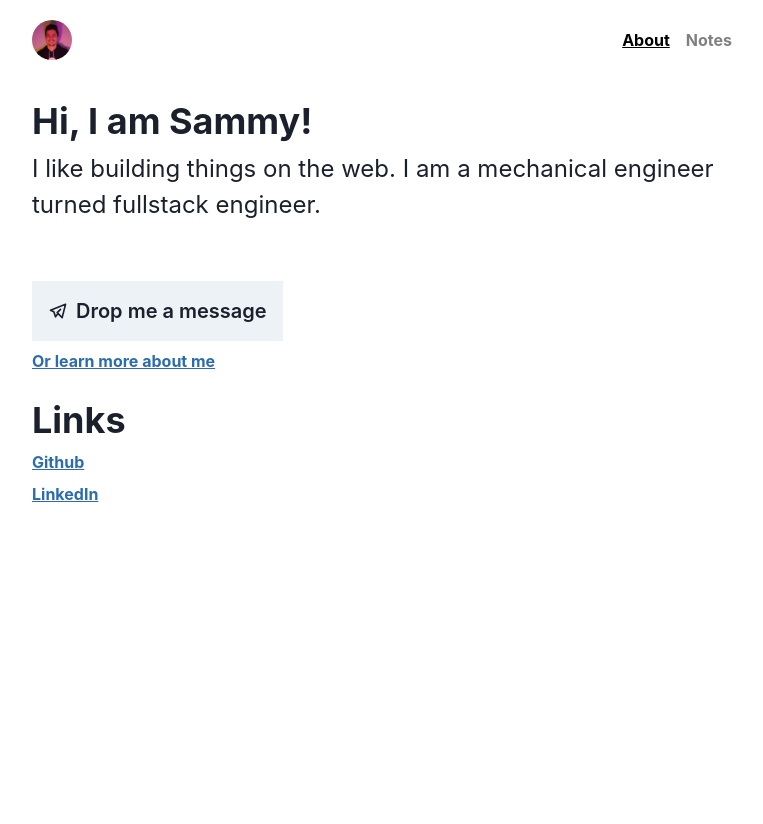
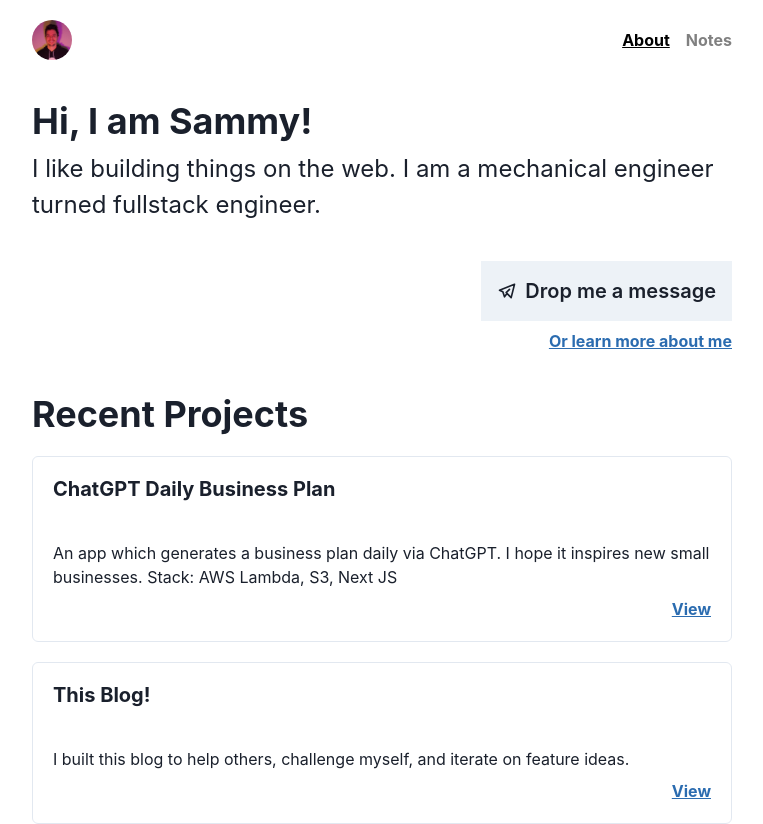
Before and after one commit to sammydowds/next-blog, a Next.js app: page / in a window 1280 px wide. Shown: the top 824 px of the page, without its empty margins (258-1021 px from the left). Before the commit the page ends 800 px from the top, so only its background shows below. Built offline with nearby package versions, Linux system fonts and the light colour scheme.

Commit message:
feat: new projects section

```diff
--- /dev/null
+++ b/components/Projects/ProjectCard.tsx
@@ -0,0 +1,25 @@
+import { Card, CardHeader, Button, CardBody, CardFooter, Heading, StackDivider, Text, Stack, Box, VStack } from '@chakra-ui/react'
+import { Link } from '../Link'
+
+interface ProjectCardProps {
+  heading: string
+  summary: string
+  href: string
+}
+export const ProjectCard = ({ heading, summary, href }: ProjectCardProps) => {
+  return (
+    <Card variant="outline" w="100%">
+      <CardHeader>
+        <Heading size='md'>{heading}</Heading>
+      </CardHeader>
+      <CardBody>
+        <VStack>
+          <Text w="100%">{summary}</Text>
+          <Box alignSelf="end">
+            <Link href={href}>View</Link>
+          </Box>
+        </VStack>
+      </CardBody>
+    </Card>
+  )
+}
--- /dev/null
+++ b/components/Projects/Projects.tsx
@@ -0,0 +1,20 @@
+import { Heading, VStack } from "@chakra-ui/react"
+import { ProjectCard } from "./ProjectCard"
+
+export const Projects = () => {
+  return (
+    <VStack my="40px" gap="20px">
+      <Heading alignSelf="start">Recent Projects</Heading>
+      <ProjectCard
+        heading="ChatGPT Daily Business Plan"
+        summary="An app which generates a business plan daily via ChatGPT. I hope it inspires new small businesses. Stack: AWS Lambda, S3, Next JS"
+        href="https://www.dailybusinessplan.app/"
+      />
+      <ProjectCard
+        heading="This Blog!"
+        summary="I built this blog to help others, challenge myself, and iterate on feature ideas."
+        href="https://www.sd3.dev/"
+      />
+    </VStack>
+  )
+}
--- /dev/null
+++ b/components/Projects/index.ts
@@ -0,0 +1 @@
+export * from './Projects'
--- a/pages/index.tsx
+++ b/pages/index.tsx
@@ -4,6 +4,7 @@ import { SingleColumnLayout } from '@/components/SingleColumnLayout'
 import { Link } from '@/components/Link'
 import { Inquiry } from '@/components/Inquiry'
 import { Header } from '@/components/Header'
+import { Projects } from '@/components/Projects'
 export default function Home() {
 	return (
 		<>
@@ -22,11 +23,14 @@ export default function Home() {
 							<Text fontSize="24px">
 								I like building things on the web. I am a mechanical engineer turned fullstack engineer.
 							</Text>
-							<Box pt="50px">
+							<Box pt="30px" alignSelf="end">
 								<Inquiry buttonText="Drop me a message" ctaText='Send' modalTitle='Lets get in touch' secondaryCtaText='Close' />
 							</Box>
-							<Link href="/story">Or learn more about me</Link>
+							<Box alignSelf="end">
+								<Link href="/story">Or learn more about me</Link>
+							</Box>
 						</VStack>
+						<Projects />
 						<VStack fontSize="24" alignItems="start" marginTop="26px">
 							<Heading as="h3">Links</Heading>
 							<Link href="https://github.com/sammydowds">
```
